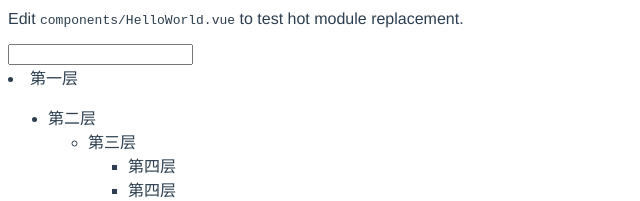
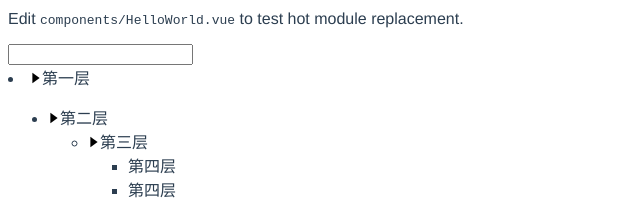
Before and after one commit to masterX89/tree, a Vue app: page / in a window 1280 px wide. Shown: the part 371-572 px from the top of the page, without its empty margins (0-640 px from the left). Built offline with nearby package versions, Linux system fonts and the light colour scheme.

Commit message:
feat(TreeNodeSwitcher): add Switcher Icon

```diff
--- /dev/null
+++ b/src/_internal/icons/SwitcherShrinkIcon.tsx
@@ -0,0 +1,23 @@
+import { defineComponent } from 'vue'
+
+export default defineComponent({
+  name: 'SwitcherShrinkIcon',
+  render() {
+    return (
+      <svg
+        class="icon"
+        viewBox="0 0 1024 1024"
+        version="1.1"
+        xmlns="http://www.w3.org/2000/svg"
+        p-id="1303"
+        width="12"
+        height="12"
+      >
+        <path
+          d="M204.58705 951.162088 204.58705 72.836889 819.41295 511.998977Z"
+          p-id="1304"
+        ></path>
+      </svg>
+    )
+  }
+})
--- a/src/components/TreeNode.ts
+++ b/src/components/TreeNode.ts
@@ -1,4 +1,5 @@
 import { defineComponent, h, render } from 'vue'
+import TreeNodeSwitcher from './TreeNodeSwitcher'
 
 const TreeNode = defineComponent({
   name: 'TreeNode',
@@ -10,6 +11,7 @@ const TreeNode = defineComponent({
     const { treeMateNode } = this
 
     return h('li', {}, [
+      !treeMateNode.isLeaf ? h(TreeNodeSwitcher) : null,
       h(
         'span',
         {},
--- /dev/null
+++ b/src/components/TreeNodeSwitcher.tsx
@@ -0,0 +1,15 @@
+import { defineComponent } from 'vue'
+import SwitcherShrinkIcon from '../_internal/icons/SwitcherShrinkIcon'
+
+export default defineComponent({
+  name: 'TreeNodeSwitcher',
+  props: {},
+  setup(props) {},
+  render() {
+    return (
+      <span>
+        <SwitcherShrinkIcon />
+      </span>
+    )
+  }
+})
```
Also changed, not shown: src/_internal/icons/SwitcherExpandIcon.tsx (added, +23 -0 lines), src/components/TreeNodeContent.tsx (deleted).
